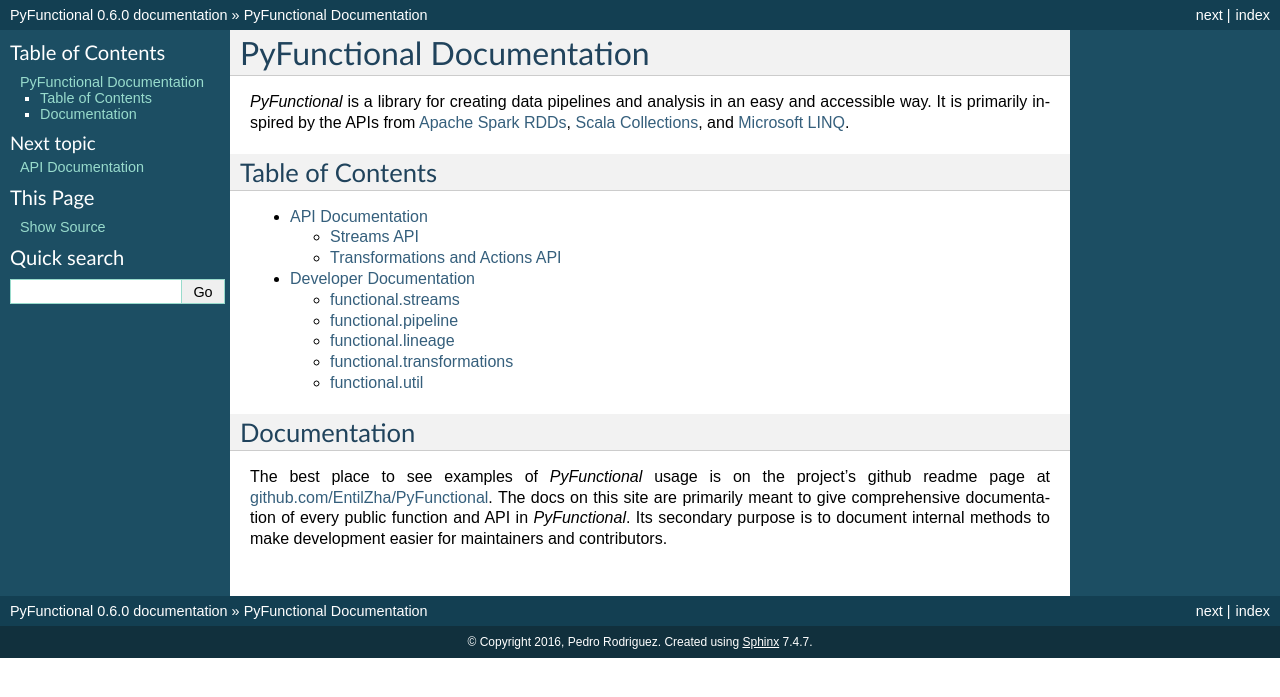
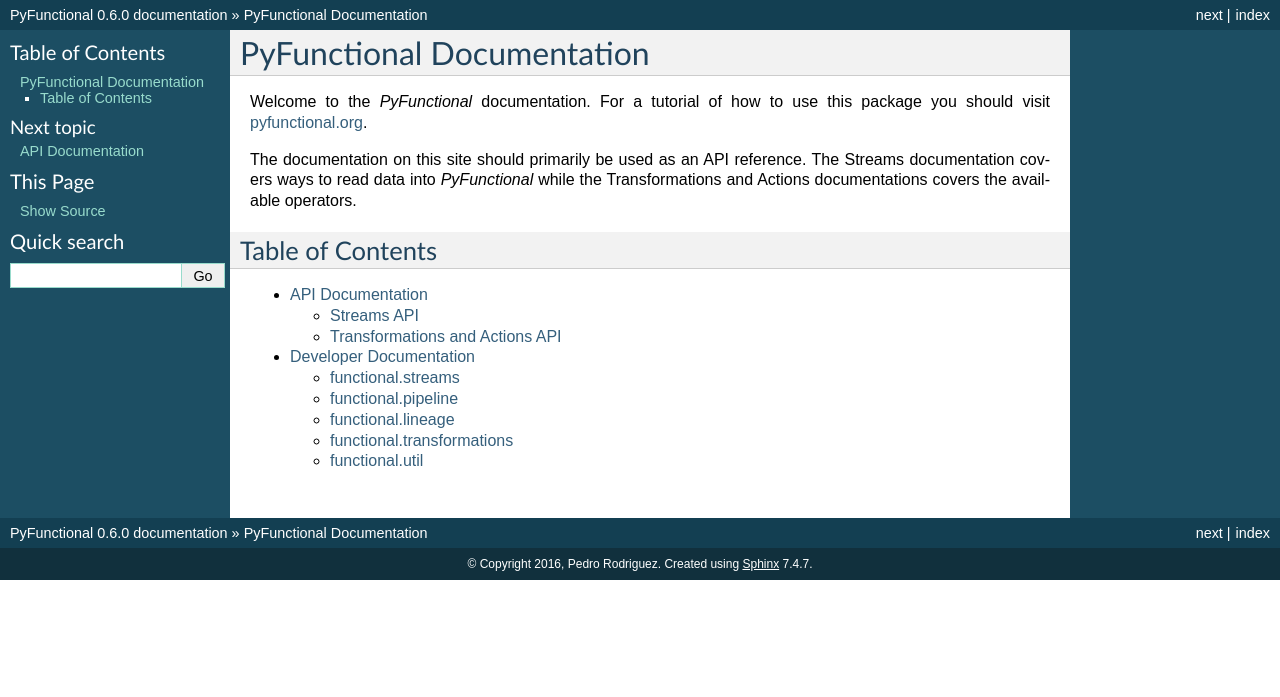
Before and after one commit to EntilZha/PyFunctional, a Sphinx documentation site: the page built from docs/index.rst, in a window 1280 px wide. Shown: the top 697 px of the page. Built offline with Sphinx 7.4.7, drawn with Linux system fonts in a browser that asks for light colours.

Commit message:
Improve documentation

```diff
--- a/docs/functional.rst
+++ b/docs/functional.rst
@@ -3,6 +3,10 @@ API Documentation
 
 Streams API
 -----------
+
+The streams API enables you to read data into `PyFunctional`. The `seq` function imported with
+`from functional import seq` is actually an instance of `functional.streams.Stream`. Therefore,
+all the methods available on `seq` such as `seq.csv` are documented in the `Streams` class.
 
 .. automodule:: functional.streams
     :members:
--- a/docs/index.rst
+++ b/docs/index.rst
@@ -6,11 +6,12 @@
 PyFunctional Documentation
 =============================
 
-`PyFunctional` is a library for creating data pipelines and analysis in an easy and accessible
-way. It is primarily inspired by the APIs from
-`Apache Spark RDDs <http://spark.apache.org/docs/latest/programming-guide.html#transformations>`_,
-`Scala Collections <http://www.scala-lang.org/api/current/index.html#scala.collection.AbstractSeq>`_,
-and `Microsoft LINQ <https://code.msdn.microsoft.com/101-LINQ-Samples-3fb9811b>`_.
+Welcome to the `PyFunctional` documentation. For a tutorial of how to use this package you should
+visit `pyfunctional.org <http://www.pyfunctional.org/>`_.
+
+The documentation on this site should primarily be used as an API reference. The Streams
+documentation covers ways to read data into `PyFunctional` while the Transformations and Actions
+documentations covers the available operators.
 
 Table of Contents
 -----------------
@@ -19,11 +20,3 @@ Table of Contents
 
     functional
     developer
-
-Documentation
--------------
-The best place to see examples of `PyFunctional` usage is on the project's github readme page
-at `github.com/EntilZha/PyFunctional <https://github.com/EntilZha/PyFunctional>`_. The
-docs on this site are primarily meant to give comprehensive documentation of every public
-function and API in `PyFunctional`. Its secondary purpose is to document internal methods to make
-development easier for maintainers and contributors.
```
Also changed, not shown: README.md (+31 -22 lines), 2 other files.
